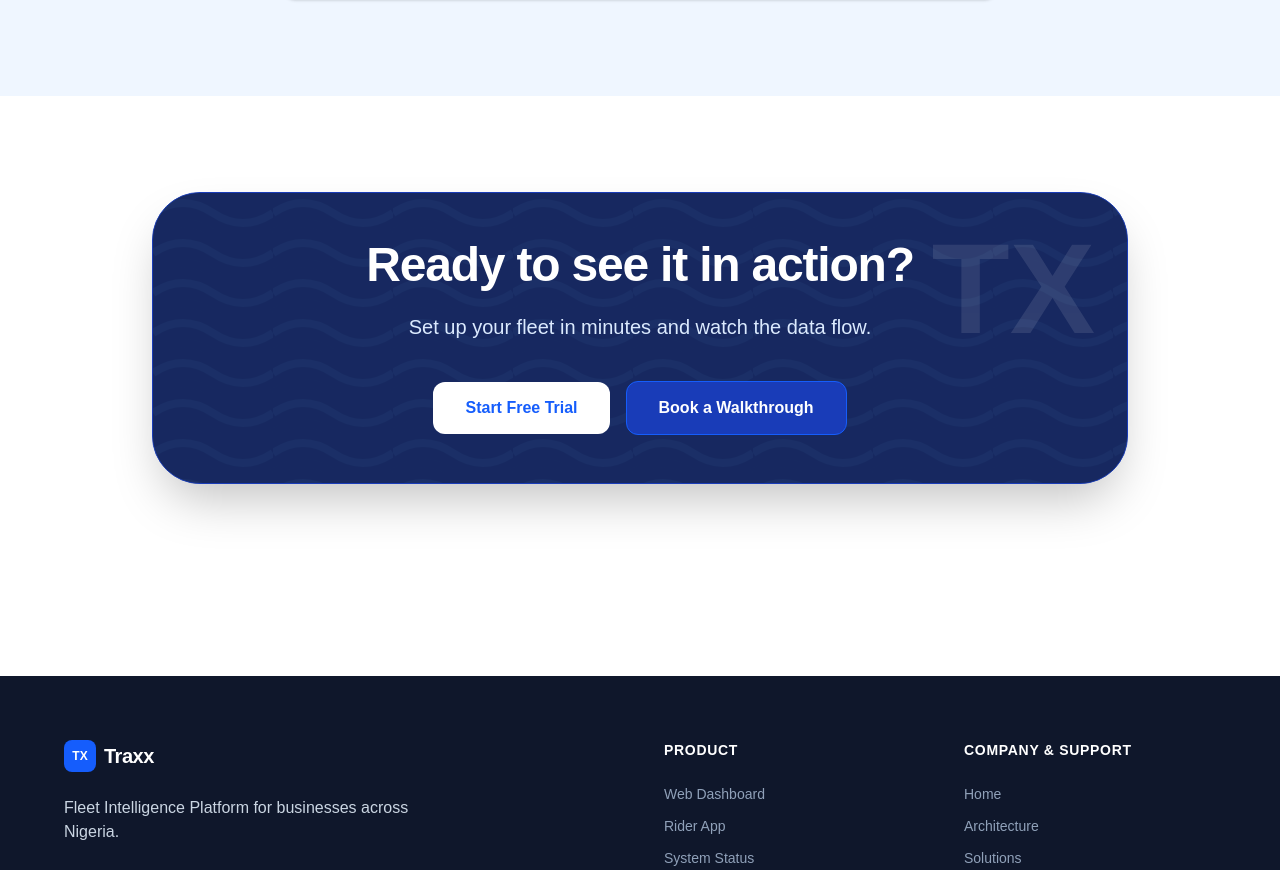
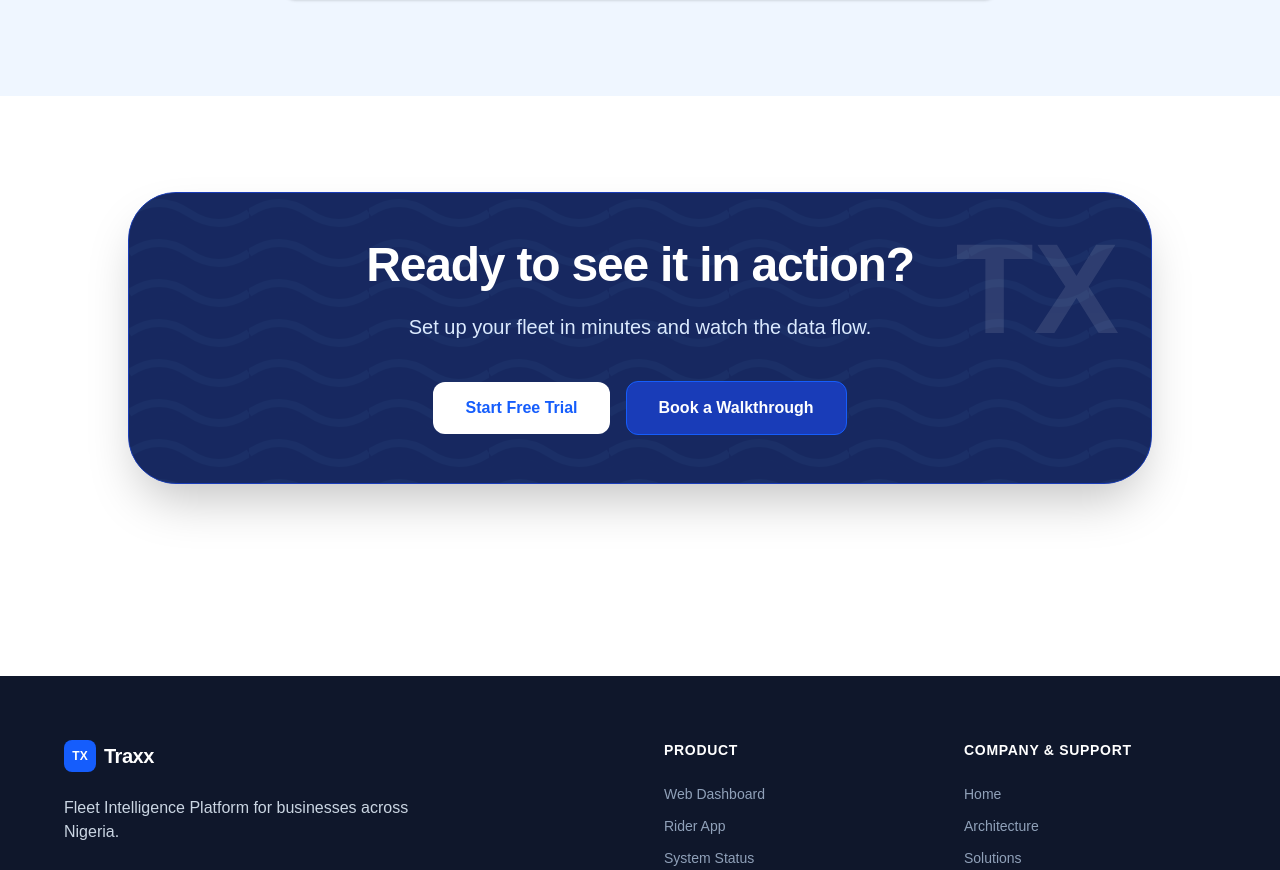
Before and after one commit to abrahamisaiah129/THRAXX, a Next.js app in the folder traxx-web/: page /architecture in a window 1280 px wide. Shown: the part 4514-5384 px from the top of the page. Built offline with nearby package versions, Linux system fonts and the light colour scheme.

Commit message:
style: remove wrapping div from architecture CTA section and apply styles directly to section

```diff
--- a/traxx-web/src/app/architecture/page.tsx
+++ b/traxx-web/src/app/architecture/page.tsx
@@ -221,9 +221,8 @@ export default function ArchitecturePage() {
       </section>
 
       {/* 11. CTA */}
-      <section className="py-24 px-6 max-w-5xl mx-auto">
-        <div
-          className="bg-blue-900 rounded-[3rem] p-12 text-center text-white shadow-2xl relative overflow-hidden border border-blue-800"
+      <section
+        className="max-w-5xl mx-auto w-[calc(100%-3rem)] my-24 bg-blue-900 rounded-[3rem] p-12 text-center text-white shadow-2xl relative overflow-hidden border border-blue-800"
         style={{ backgroundImage: `url("${wavePattern}")`, backgroundSize: '120px 40px' }}
       >
         <div className="absolute inset-0 bg-blue-950/80" />
@@ -242,7 +241,6 @@ export default function ArchitecturePage() {
             </Link>
           </div>
         </div>
-        </div>
       </section>
     </div>
   );
```
Lines whose indentation alone changed are shown as unchanged.
